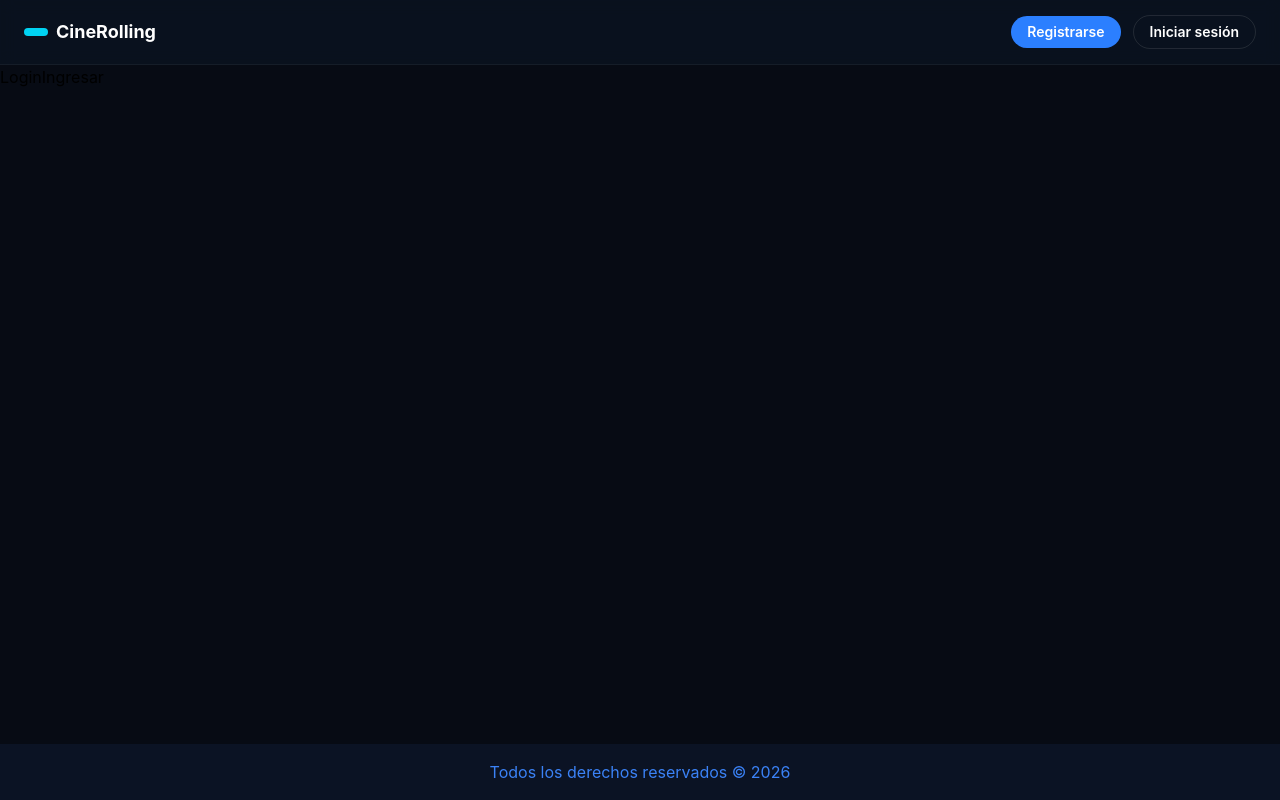
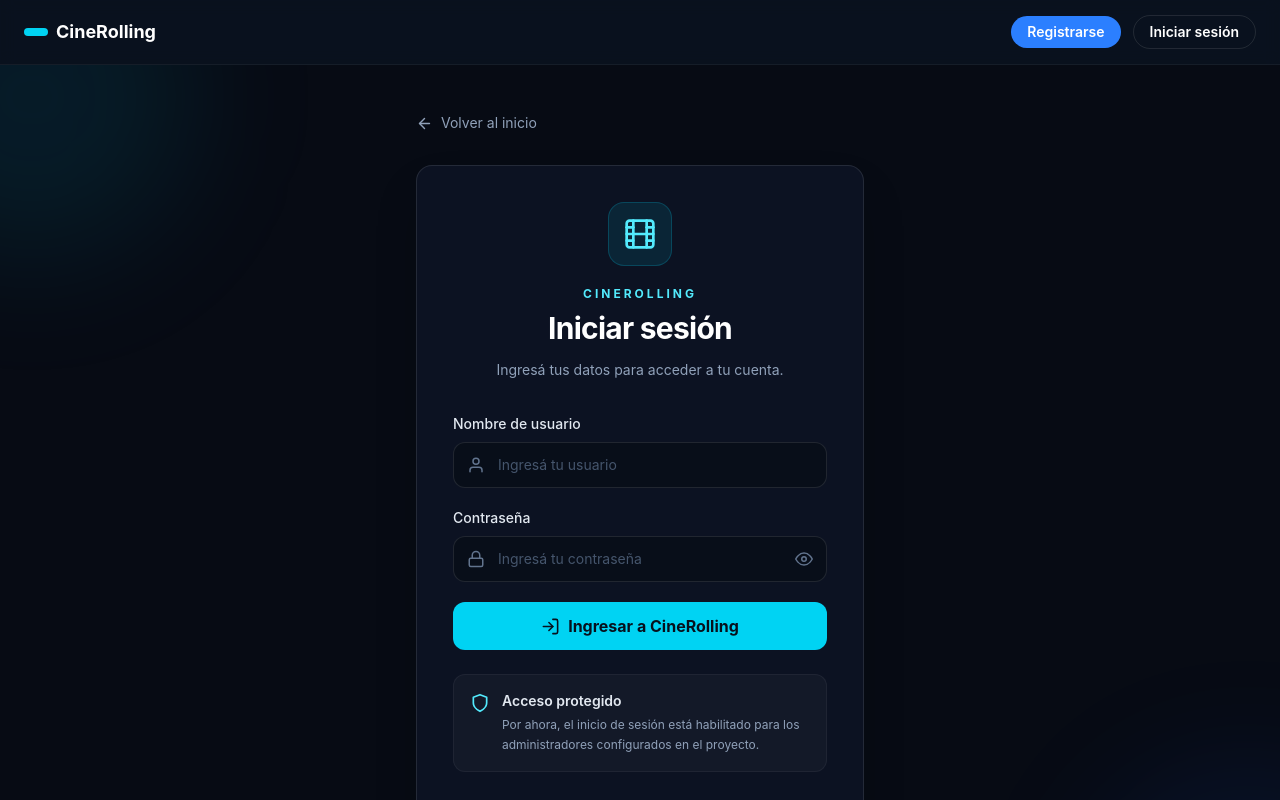
Before and after one commit to herreraagustin/Codigo-Supremo, a React (Vite) app in the folder Codigo Supremo/: page /login in a window 1280 px wide. Shown: the top 800 px of the page. Built offline with nearby package versions, Linux system fonts and the light colour scheme.

Commit message:
se agrego login y usuarios admin

```diff
--- a/Codigo Supremo/package.json
+++ b/Codigo Supremo/package.json
@@ -14,6 +14,7 @@
     "cookie-es": "^3.1.1",
     "react": "^19.3.1",
     "react-dom": "^19.3.1",
+    "react-icons": "^5.7.0",
     "react-router-dom": "^7.18.5"
   },
   "devDependencies": {
--- /dev/null
+++ b/Codigo Supremo/src/Data/Usuarios.ts
@@ -0,0 +1,24 @@
+
+export type Usuario = {
+  nombreUsuario: string;
+  password: string;
+  rol: "admin" | "user";
+};
+
+export const administradores: Usuario[] = [
+  {
+    nombreUsuario: "LataroCadmin",
+    password: "123456",
+    rol: "admin",
+  },
+  {
+    nombreUsuario: "Agustinadmin",
+    password: "123456",
+    rol: "admin",
+  },
+  {
+    nombreUsuario: "LautaroLopezadmin",
+    password: "123456",
+    rol: "admin",
+  },
+];
--- a/Codigo Supremo/src/pages/Login.tsx
+++ b/Codigo Supremo/src/pages/Login.tsx
@@ -1,12 +1,212 @@
+import { useState, type FormEvent } from "react";
+import { Link } from "react-router-dom";
+import {
+  FiArrowLeft,
+  FiFilm,
+  FiAlertCircle,
+  FiUser,
+  FiLock,
+  FiEye,
+  FiEyeOff,
+  FiHelpCircle,
+  FiLogIn,
+  FiShield,
+} from "react-icons/fi";
+
+import { administradores } from "../Data/Usuarios";
+
 type LoginProps = {
   onLogin: () => void;
 };
 
 export const Login = ({ onLogin }: LoginProps) => {
+  const [nombreUsuario, setNombreUsuario] = useState("");
+  const [password, setPassword] = useState("");
+  const [mostrarPassword, setMostrarPassword] = useState(false);
+  const [error, setError] = useState("");
+
+  const handleSubmit = (e: FormEvent<HTMLFormElement>) => {
+    e.preventDefault();
+    setError("");
+
+    const usuarioEncontrado = administradores.find(
+      (usuario) =>
+        usuario.nombreUsuario === nombreUsuario.trim() &&
+        usuario.password === password,
+    );
+
+    if (!usuarioEncontrado) {
+      setError("El nombre de usuario o la contraseña son incorrectos.");
+      return;
+    }
+
+    onLogin();
+  };
+
   return (
-    <div>
-      Login
-      <button onClick={onLogin}>Ingresar</button>
-    </div>
+    <main className="relative flex min-h-[80vh] items-center justify-center overflow-hidden bg-[#070b14] px-4 py-12 text-white">
+      <div className="pointer-events-none absolute -left-32 -top-32 h-80 w-80 rounded-full bg-cyan-500/10 blur-3xl" />
+      <div className="pointer-events-none absolute -bottom-32 -right-32 h-80 w-80 rounded-full bg-blue-600/10 blur-3xl" />
+
+      <section className="relative w-full max-w-md">
+        <Link
+          to="/"
+          className="mb-8 inline-flex items-center gap-2 text-sm text-slate-400 transition hover:text-cyan-300"
+        >
+          <FiArrowLeft size={17} />
+          Volver al inicio
+        </Link>
+
+        <div className="rounded-2xl border border-white/10 bg-[#0d1423]/95 p-6 shadow-2xl shadow-black/30 sm:p-9">
+          <div className="mb-8 text-center">
+            <div className="mx-auto mb-5 flex h-16 w-16 items-center justify-center rounded-2xl border border-cyan-400/20 bg-cyan-400/10">
+              <span className="text-cyan-300">
+                <FiFilm size={32} />
+              </span>
+            </div>
+
+            <p className="mb-2 text-xs font-bold uppercase tracking-[0.25em] text-cyan-300">
+              CineRolling
+            </p>
+
+            <h1 className="text-3xl font-bold tracking-tight">
+              Iniciar sesión
+            </h1>
+
+            <p className="mt-3 text-sm leading-6 text-slate-400">
+              Ingresá tus datos para acceder a tu cuenta.
+            </p>
+          </div>
+
+          <form onSubmit={handleSubmit} className="space-y-5">
+            <div>
+              <label
+                htmlFor="nombreUsuario"
+                className="mb-2 block text-sm font-medium text-slate-200"
+              >
+                Nombre de usuario
+              </label>
+
+              <div className="relative">
+                <FiUser
+                  size={18}
+                  className="pointer-events-none absolute left-3.5 top-1/2 -translate-y-1/2 text-slate-500"
+                />
+
+                <input
+                  id="nombreUsuario"
+                  type="text"
+                  value={nombreUsuario}
+                  onChange={(e) => {
+                    setNombreUsuario(e.target.value);
+                    setError("");
+                  }}
+                  placeholder="Ingresá tu usuario"
+                  autoComplete="username"
+                  required
+                  className="w-full rounded-xl border border-white/10 bg-[#080e19] py-3 pl-11 pr-4 text-sm text-white outline-none transition placeholder:text-slate-600 focus:border-cyan-400 focus:ring-2 focus:ring-cyan-400/10"
+                />
+              </div>
+            </div>
+
+            <div>
+              <label
+                htmlFor="password"
+                className="mb-2 block text-sm font-medium text-slate-200"
+              >
+                Contraseña
+              </label>
+
+              <div className="relative">
+                <FiLock
+                  size={18}
+                  className="pointer-events-none absolute left-3.5 top-1/2 -translate-y-1/2 text-slate-500"
+                />
+
+                <input
+                  id="password"
+                  type={mostrarPassword ? "text" : "password"}
+                  value={password}
+                  onChange={(e) => {
+                    setPassword(e.target.value);
+                    setError("");
+                  }}
+                  placeholder="Ingresá tu contraseña"
+                  autoComplete="current-password"
+                  required
+                  className="w-full rounded-xl border border-white/10 bg-[#080e19] py-3 pl-11 pr-12 text-sm text-white outline-none transition placeholder:text-slate-600 focus:border-cyan-400 focus:ring-2 focus:ring-cyan-400/10"
+                />
+
+                <button
+                  type="button"
+                  onClick={() => setMostrarPassword(!mostrarPassword)}
+                  aria-label={
+                    mostrarPassword
+                      ? "Ocultar contraseña"
+                      : "Mostrar contraseña"
+                  }
+                  className="absolute right-3.5 top-1/2 -translate-y-1/2 text-slate-500 transition hover:text-cyan-300"
+                >
+                  {mostrarPassword ? (
+                    <FiEyeOff size={18} />
+                  ) : (
+                    <FiEye size={18} />
+                  )}
+                </button>
+              </div>
+            </div>
+
+            {error && (
+              <div
+                role="alert"
+                className="flex items-start gap-3 rounded-xl border border-red-500/20 bg-red-500/10 p-3 text-sm text-red-300"
+              >
+                <FiAlertCircle size={19} className="mt-0.5 shrink-0" />
+                <p>{error}</p>
+              </div>
+            )}
+
+            <button
+              type="submit"
+              className="flex w-full items-center justify-center gap-2 rounded-xl bg-cyan-400 py-3 font-bold text-[#07111d] transition hover:bg-cyan-300 focus-visible:outline focus-visible:outline-2 focus-visible:outline-offset-2 focus-visible:outline-cyan-300"
+            >
+              <FiLogIn size={19} />
+              Ingresar a CineRolling
+            </button>
+          </form>
+
+          <div className="mt-6 flex items-start gap-3 rounded-xl border border-white/5 bg-white/[0.03] p-4">
+            <FiShield size={20} className="mt-0.5 shrink-0 text-cyan-300" />
+
+            <div>
+              <p className="text-sm font-semibold text-slate-200">
+                Acceso protegido
+              </p>
+              <p className="mt-1 text-xs leading-5 text-slate-400">
+                Por ahora, el inicio de sesión está habilitado para los
+                administradores configurados en el proyecto.
+              </p>
+            </div>
+          </div>
+
+          <div className="mt-7 border-t border-white/10 pt-6 text-center">
+            <p className="text-sm text-slate-400">
+              ¿Todavía no tenés una cuenta?{" "}
+              <Link
+                to="/register"
+                className="font-semibold text-cyan-300 transition hover:text-cyan-200"
+              >
+                Registrate
+              </Link>
+            </p>
+          </div>
+        </div>
+
+        <p className="mt-5 flex items-center justify-center gap-2 text-xs text-slate-500">
+          <FiHelpCircle size={14} />
+          ¿Necesitás ayuda? Contactá al administrador.
+        </p>
+      </section>
+    </main>
   );
 };
```
Also changed, not shown: 1 other file (tests, documents, lock files or other folders).
